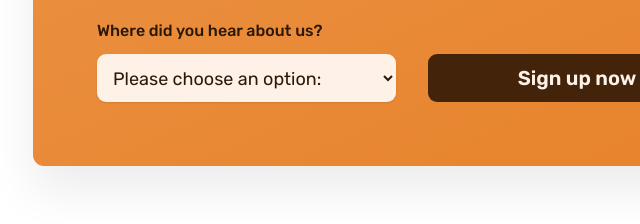
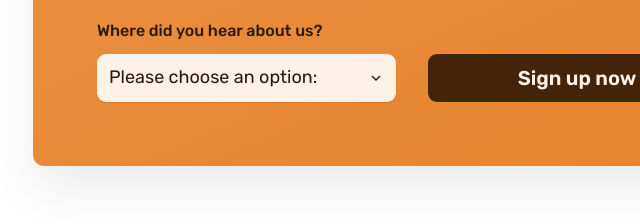
Before and after one commit to Jair-MV/Omnifood, a plain HTML site: page index.html in a window 1280 px wide. Shown: the part 6066-6290 px from the top of the page, 39-679 px from the left. Drawn offline with Linux system fonts and the light colour scheme.

Commit message:
fix: adjust CTA select arrow spacing

```diff
--- a/css/style.css
+++ b/css/style.css
@@ -1161,6 +1161,38 @@
     }
 }
 
+.cta__select {
+    position: relative;
+
+    min-width: 0;
+
+    & select {
+        @media (forced-colors: none) {
+            padding-right: 3.6rem;
+
+            appearance: none;
+        }
+    }
+}
+
+.cta__select-icon {
+    position: absolute;
+    top: 50%;
+    right: 1.2rem;
+
+    display: none;
+
+    width: 1.6rem;
+    height: 1.6rem;
+
+    pointer-events: none;
+    transform: translateY(-50%);
+
+    @media (forced-colors: none) {
+        display: block;
+    }
+}
+
 .cta__submit {
     align-self: end;
 
--- a/index.html
+++ b/index.html
@@ -936,6 +936,7 @@
 
                             <div class="cta__field">
                                 <label for="referral">Where did you hear about us?</label>
+                                <div class="cta__select">
                                     <select id="referral" name="referral">
                                         <option value="">Please choose an option:</option>
                                         <option value="friends">Friends and family</option>
@@ -944,6 +945,17 @@
                                         <option value="ad">Facebook ad</option>
                                         <option value="other">Other</option>
                                     </select>
+                                    <svg
+                                        class="cta__select-icon"
+                                        viewBox="0 0 16 16"
+                                        fill="none"
+                                        stroke="currentColor"
+                                        stroke-width="1.5"
+                                        aria-hidden="true"
+                                    >
+                                        <path d="m4 6 4 4 4-4" />
+                                    </svg>
+                                </div>
                             </div>
 
                             <button class="cta__submit" type="submit" disabled>
```
Lines whose indentation alone changed are shown as unchanged.
